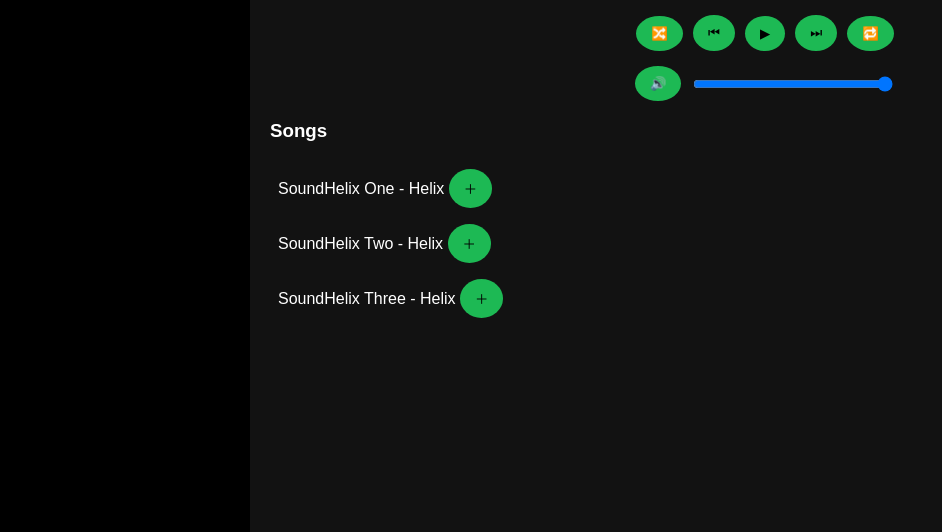
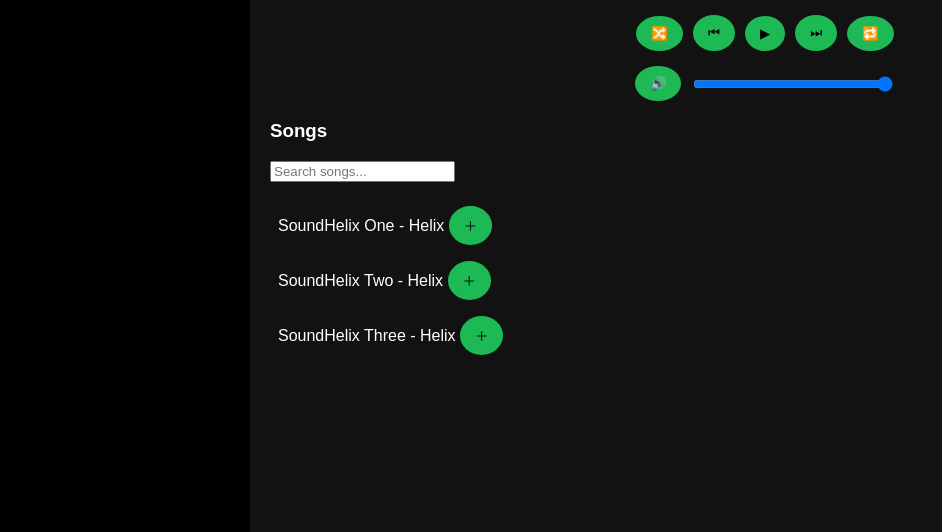
Before and after one commit to Akhil-m31/Music_Player, a plain HTML site: page index.html in a window 1280 px wide. Shown: the part 268-800 px from the top of the page, without its empty margins (0-942 px from the left). Drawn offline with Linux system fonts and the light colour scheme.

Commit message:
Update index.html

```diff
--- a/index.html
+++ b/index.html
@@ -36,8 +36,8 @@
 </div>
 
 <h3>Songs</h3>
+<input type="text" id="search" placeholder="Search songs...">
 <ul id="songList"></ul>
-
 
 </div>
 
```
